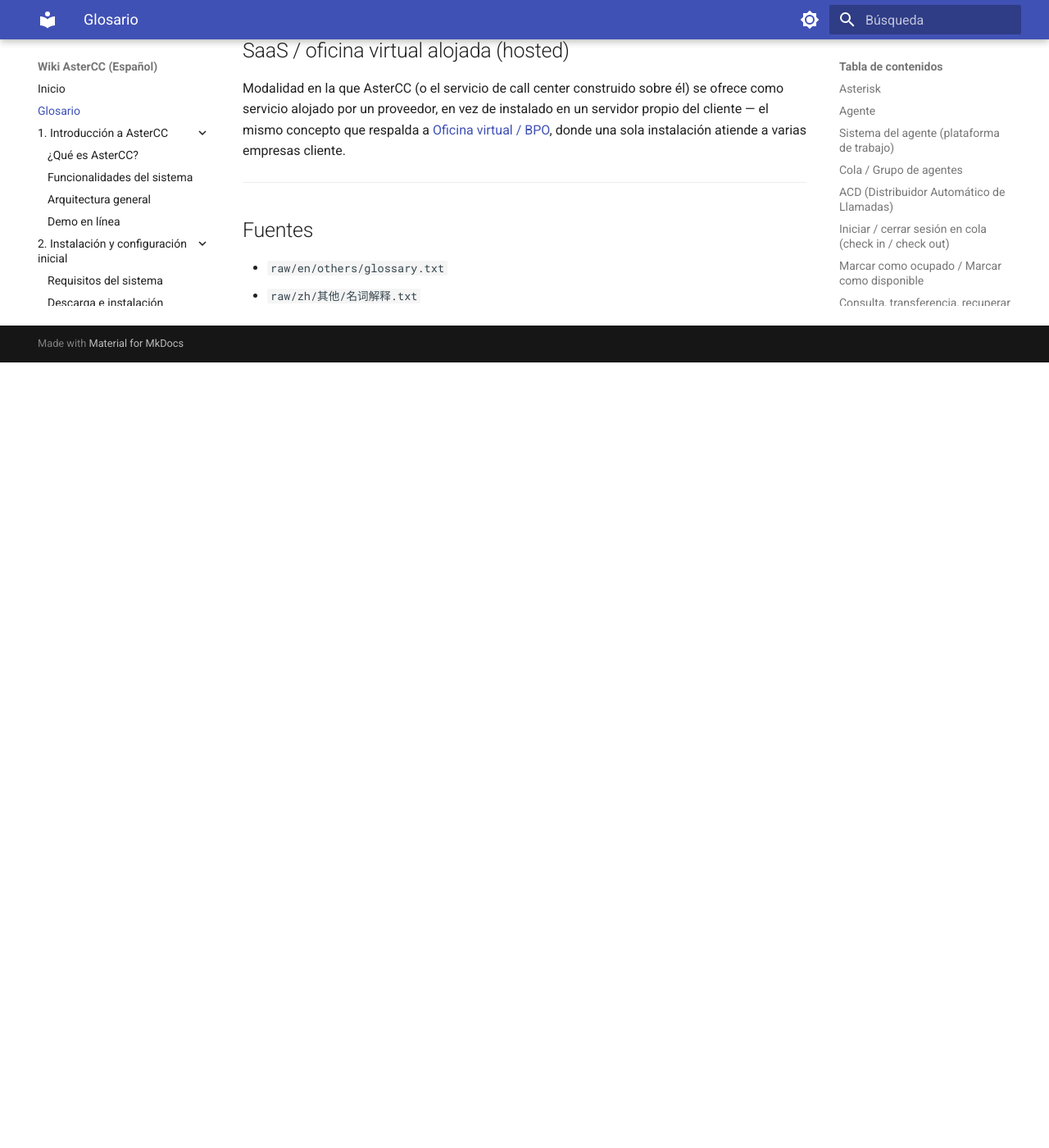
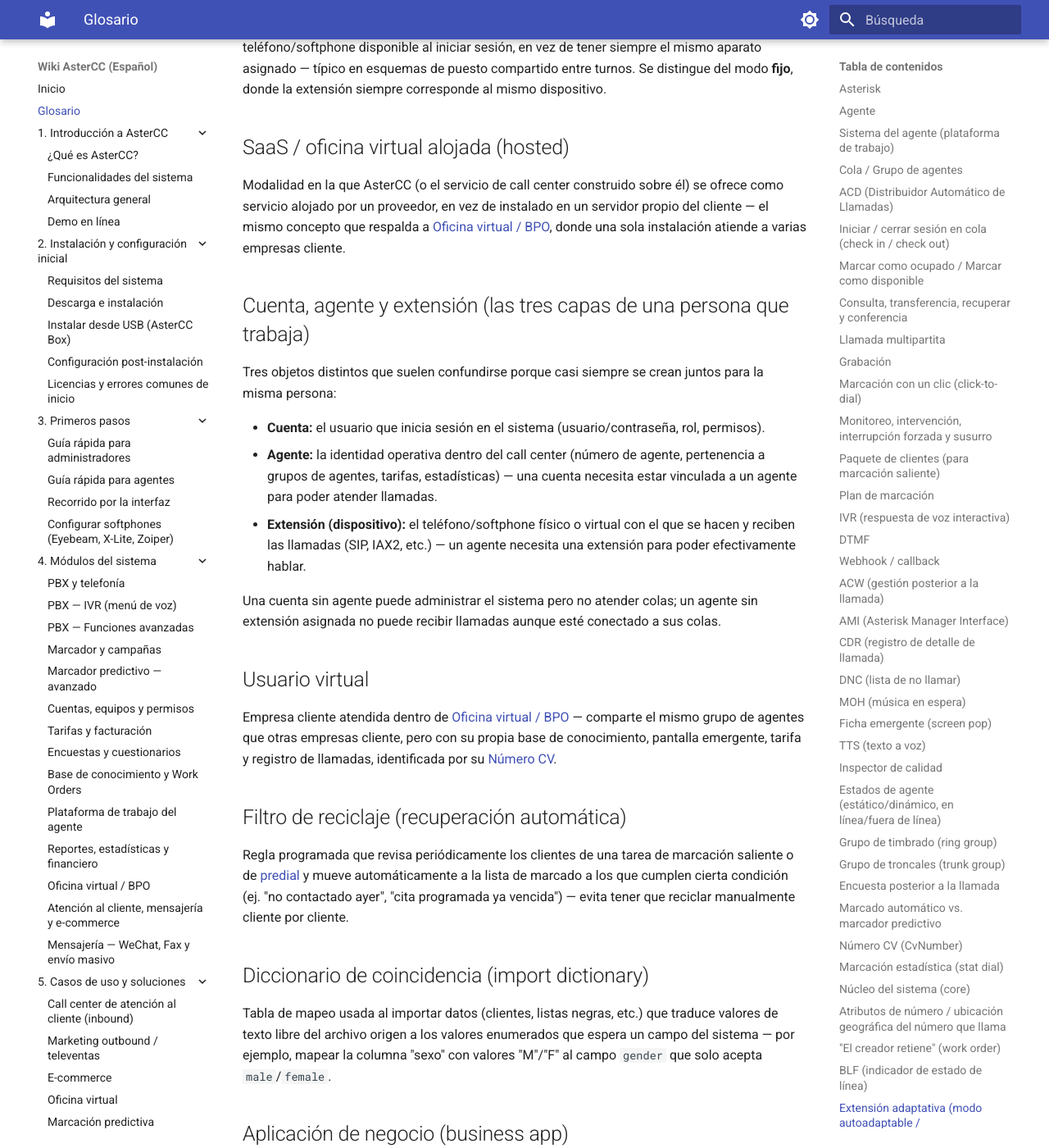
Before and after one commit to Quantic-Vision/quantic-contact-docs, an MkDocs documentation site: the page built from docs/glosario.md, in a window 1280 px wide and 1400 px high, scrolled down 7988 px. Shown: the whole window at 82% size. Built offline with MkDocs 1.6.1 and Material for MkDocs 9.7.7, drawn with Linux system fonts in a browser that asks for light colours; before the commit the page ends 8430 px from its top, so only the background shows below that; some of the changed text lies outside the part shown.

Commit message:
Amplía el glosario con 13 términos de dominio recurrentes en el wiki
Releva sistemáticamente los ~69 artículos contra el glosario existente
y agrega entradas para conceptos que se repiten en 3+ páginas sin
definición centralizada: distinción cuenta/agente/extensión, usuario
virtual, filtro de reciclaje, diccionario de coincidencia, aplicación
de negocio, WSDL, SLA, grupo de cuentas vs. grupo de agentes, modo de
extensión, tabla maestra vs. tabla de la tarea, comodín, QC, y grabación
forzada (ampliando la entrada existente de "Grabación").

También corrige una inconsistencia de traducción real: "predevolución"
y "predial" se usaban indistintamente para el mismo mecanismo en 3
artículos distintos — se unifica a "predial" (el término mayoritario)
y se fija como entrada de glosario.

Co-Authored-By: Claude Sonnet 5 <noreply@anthropic.com>

```diff
--- a/docs/glosario.md
+++ b/docs/glosario.md
@@ -71,6 +71,8 @@ Conferencia con más de tres participantes. Se construye a partir de una llamada
 AsterCC soporta dos modos de grabación de llamadas:
 - **Grabación por demanda:** el agente decide cuándo iniciar o detener la grabación durante la llamada.
 - **Grabación obligatoria:** el sistema graba todas las llamadas sin excepción.
+
+Además del criterio por extensión/dispositivo, la grabación puede **forzarse** a nivel de **cuenta** o de **equipo** — un nivel más general (equipo) sobrescribe el criterio individual de cada extensión que dependa de él. Las llamadas de agente, por su parte, se graban automáticamente sin necesidad de configurar nada extra. Ver [PBX y telefonía — cuatro lugares donde se controla la grabación](modulos/pbx-y-telefonia.md#extensiones-gestion-de-dispositivos).
 
 ## Marcación con un clic (click-to-dial)
 
@@ -192,6 +194,64 @@ Extensión cuyo dispositivo físico no está fijo: el agente puede registrarse d
 
 Modalidad en la que AsterCC (o el servicio de call center construido sobre él) se ofrece como servicio alojado por un proveedor, en vez de instalado en un servidor propio del cliente — el mismo concepto que respalda a [Oficina virtual / BPO](modulos/oficina-virtual-bpo.md), donde una sola instalación atiende a varias empresas cliente.
 
+## Cuenta, agente y extensión (las tres capas de una persona que trabaja)
+
+Tres objetos distintos que suelen confundirse porque casi siempre se crean juntos para la misma persona:
+
+- **Cuenta:** el usuario que inicia sesión en el sistema (usuario/contraseña, rol, permisos).
+- **Agente:** la identidad operativa dentro del call center (número de agente, pertenencia a grupos de agentes, tarifas, estadísticas) — una cuenta necesita estar vinculada a un agente para poder atender llamadas.
+- **Extensión (dispositivo):** el teléfono/softphone físico o virtual con el que se hacen y reciben las llamadas (SIP, IAX2, etc.) — un agente necesita una extensión para poder efectivamente hablar.
+
+Una cuenta sin agente puede administrar el sistema pero no atender colas; un agente sin extensión asignada no puede recibir llamadas aunque esté conectado a sus colas.
+
+## Usuario virtual
+
+Empresa cliente atendida dentro de [Oficina virtual / BPO](modulos/oficina-virtual-bpo.md) — comparte el mismo grupo de agentes que otras empresas cliente, pero con su propia base de conocimiento, pantalla emergente, tarifa y registro de llamadas, identificada por su [Número CV](#numero-cv-cvnumber).
+
+## Filtro de reciclaje (recuperación automática)
+
+Regla programada que revisa periódicamente los clientes de una tarea de marcación saliente o de [predial](#predial-pre-dial) y mueve automáticamente a la lista de marcado a los que cumplen cierta condición (ej. "no contactado ayer", "cita programada ya vencida") — evita tener que reciclar manualmente cliente por cliente.
+
+## Diccionario de coincidencia (import dictionary)
+
+Tabla de mapeo usada al importar datos (clientes, listas negras, etc.) que traduce valores de texto libre del archivo origen a los valores enumerados que espera un campo del sistema — por ejemplo, mapear la columna "sexo" con valores "M"/"F" al campo `gender` que solo acepta `male`/`female`.
+
+## Aplicación de negocio (business app)
+
+Registro que vincula un módulo funcional (marketing outbound, atención al cliente, oficina virtual) con un número/DID de entrada, para que el sistema sepa a qué pantalla y a qué configuración de negocio dirigir cada llamada entrante — se administra desde **Administración avanzada del call center → Vinculación de aplicación de entrada**.
+
+## Predial (pre-dial)
+
+Modo de marcación saliente donde el sistema marca de antemano un lote de clientes y solo asigna un agente disponible cuando alguno contesta — así el agente nunca espera un tono de "ocupado" o "no contesta". Requiere una tarea de marcación saliente y no está disponible si la tarea usa la tabla maestra de clientes. Es el término estándar de este wiki para este mecanismo — evitar "predevolución", usado antes en algunos artículos para lo mismo.
+
+## WSDL
+
+Sigla de *Web Services Description Language*. Documento XML que describe las operaciones disponibles de la interfaz WebService de AsterCC — se usa para generar automáticamente el cliente de integración en la mayoría de los lenguajes de programación, en vez de armar las peticiones HTTP a mano.
+
+## SLA / nivel de servicio
+
+Porcentaje de llamadas entrantes contestadas dentro de un umbral de tiempo definido (ej. "80% en menos de 20 segundos") — indicador estándar de la industria de call centers, disponible en el reporte de desempeño de grupo de agentes.
+
+## Grupo de cuentas vs. grupo de agentes
+
+Dos agrupaciones distintas que no deben confundirse: un **grupo de agentes** determina qué agentes atienden qué colas (organización operativa del trabajo); un **grupo de cuentas** es una agrupación administrativa de cuentas de usuario (ej. para asignar una tarifa de extensión o un troncal específico a ese subconjunto de cuentas), independiente de en qué cola trabajen.
+
+## Modo de extensión (fijo / autoadaptable / autoseleccionable)
+
+Determina si una extensión está permanentemente ligada a un dispositivo físico (**fijo**), si el agente puede registrarse desde cualquier dispositivo disponible al iniciar sesión (**autoadaptable**), o si puede elegir entre varios dispositivos disponibles (**autoseleccionable**) — ver también [extensión adaptativa](#extension-adaptativa-modo-autoadaptable-autoseleccionable).
+
+## Tabla maestra de clientes vs. tabla de la tarea
+
+La **tabla maestra** es la base de datos general y compartida de clientes del equipo; una **tabla de la tarea** (o **paquete de clientes**) es un subconjunto extraído de la tabla maestra para una tarea de marcación específica, aislado para no afectar los datos originales ni verse afectado por cambios posteriores en la tabla maestra.
+
+## Comodín (placeholder)
+
+Marcador de la forma `##nombre##` usado en plantillas de correo, SMS o fax, que el sistema reemplaza automáticamente por el dato real del cliente o de la tarea al enviar (ej. `##taskid##`, `##teamname##`, `##param_zipcode##`).
+
+## QC (control de calidad)
+
+Sigla usada indistintamente con "control de calidad" — pantalla donde un supervisor revisa una muestra (o el total, según el porcentaje configurado) de llamadas grabadas de una campaña para calificarlas y, si corresponde, bloquear su edición posterior por el agente.
+
 ---
 
 ## Fuentes
```
Also changed, not shown: docs/casos-de-uso/oficina-virtual.md (+2 -2 lines), docs/primeros-pasos/guia-administradores.md (+2 -2 lines), docs/primeros-pasos/recorrido-interfaz.md (+3 -3 lines).
